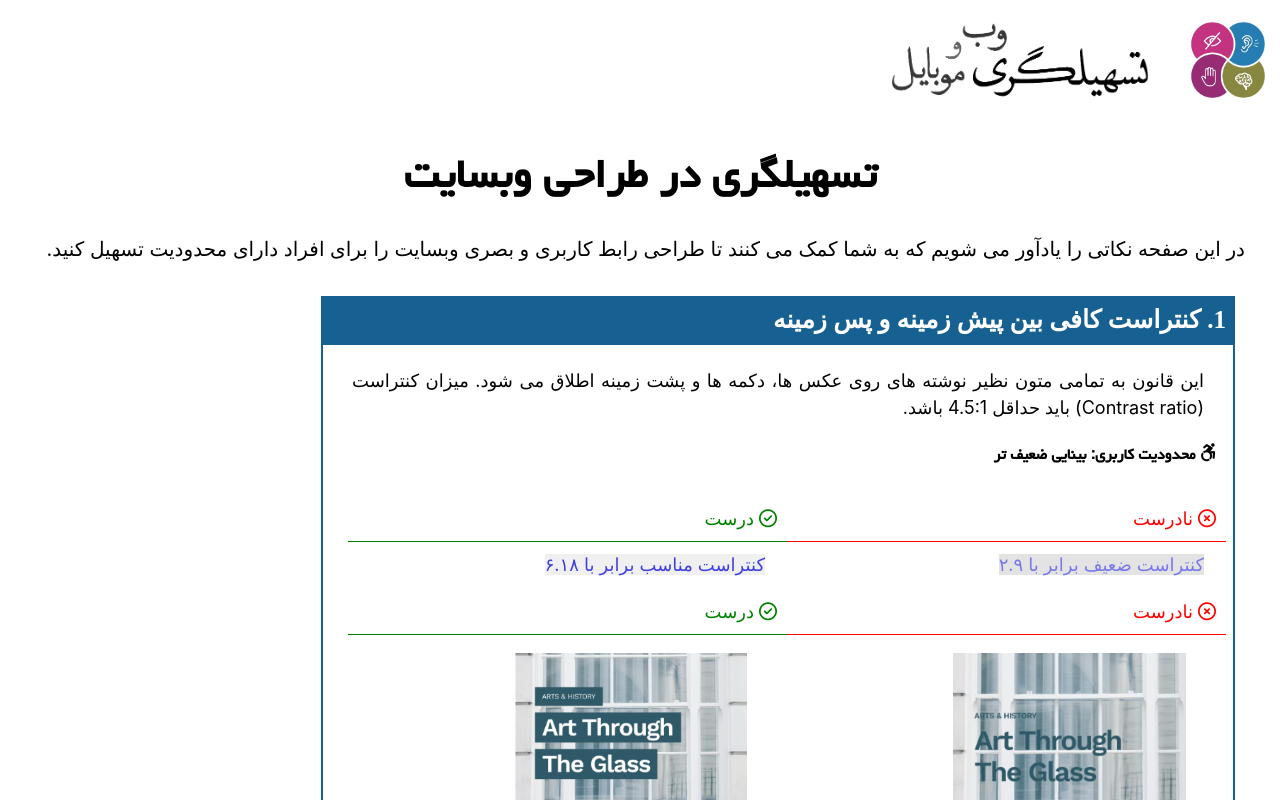
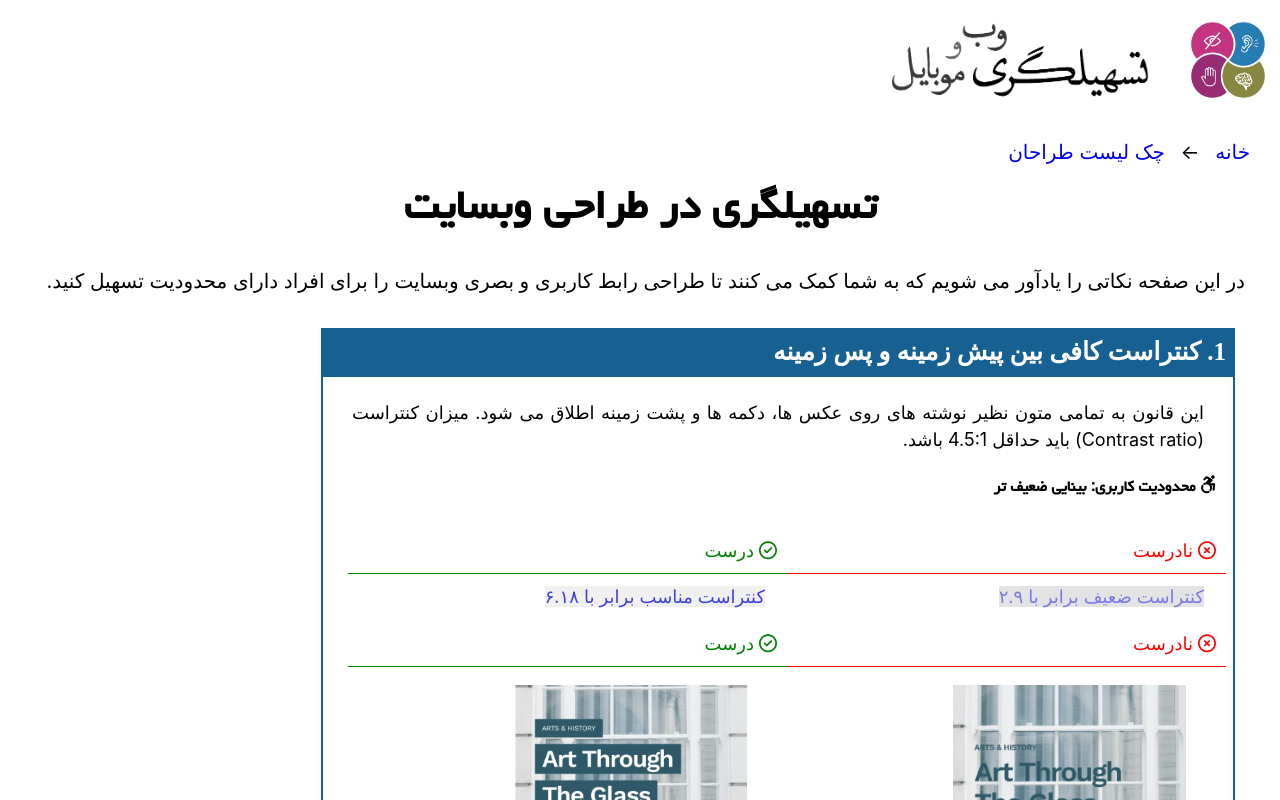
Before and after one commit to boshranabaei/iran-web-a11y, a React (Create React App) app: page /design in a window 1280 px wide. Shown: the top 800 px of the page. Built offline with nearby package versions, Linux system fonts and the light colour scheme.

Commit message:
added Breadcrump

```diff
--- a/public/assets/strings/constantTitles.json
+++ b/public/assets/strings/constantTitles.json
@@ -1,10 +1,12 @@
 {
+    "ARROW": " ← ",
     "BACK":"بازگشت",
     "CHECKLIST_DESIGN": "چک لیست طراحان",
     "CHECKLIST_PROGRAMMING": "چک لیست برنامه نویسان",
     "CONSTRUCTION": "Stay tuned – exciting updates are on the way",
     "DESIGN_TITLE": "تسهیلگری در طراحی وبسایت",
     "DESIGN_P1": "در این صفحه نکاتی را یادآور می شویم که به شما کمک می کنند تا طراحی رابط کاربری و بصری وبسایت را برای افراد دارای محدودیت تسهیل کنید.",
+    "HOME":"خانه",
     "HOME_P1_1": "ما طراحان و برنامه نویسانی هستیم که برای \"همه\" سایت و اپلیکیشن می سازیم.",
     "HOME_P1_2":"حتی با تفاوت ها و محدودیت های جسمی/ ذهنی",
     "HOME_P2_1":"Small change, BIG impact...",
--- a/src/app/App.js
+++ b/src/app/App.js
@@ -1,13 +1,14 @@
 import './App.scss';
-import {Routes, Route, Link} from "react-router-dom";
+import {Routes, Route, Link, useLocation} from "react-router-dom";
 import Home from "../home/home";
 import Programming from "../programming/programming";
 import Design from "../design/design";
+import Breadcrump from '../breadcrump/breadcrump';
 
 function App() {
     const titleImg = `${process.env.PUBLIC_URL}/assets/img/home-title-tr.png`;
     const logoImg = `${process.env.PUBLIC_URL}/assets/img/logo-tr.png`;
-
+    const shouldShowBreadcrump = useLocation().pathname !== '/';
     return(
         <>
             <header>
@@ -16,6 +17,7 @@ function App() {
                     <img id="logoImg" alt="ss" src={logoImg}/>
                 </Link>
                 <br/>
+                {shouldShowBreadcrump && Breadcrump()}
             </header>
             <main>
                 {
--- /dev/null
+++ b/src/breadcrump/breadcrump.js
@@ -0,0 +1,26 @@
+import './breadcrump.scss';
+import { Link, useLocation } from "react-router-dom";
+import { useState, useEffect } from "react";
+
+function Breadcrump() {
+  const [strings, setStrings] = useState({});
+
+  useEffect(() => {
+      fetch(`${process.env.PUBLIC_URL}/assets/strings/constantTitles.json`)
+      .then((response) => response.json())
+      .then((data) => {
+          setStrings(data);
+      })
+      .catch((error) => console.error('Error fetching the string JSON:', error));
+  }, []);
+  const nextTitle = useLocation().pathname === '/design'? strings.CHECKLIST_DESIGN: strings.CHECKLIST_PROGRAMMING;
+  return (
+    <>
+      <div id="breadcrump">
+        <Link to='/'>{strings.HOME}</Link>{strings.ARROW}<Link to={useLocation().pathname}>{nextTitle}</Link>
+      </div>
+    </>
+  );
+}
+
+export default Breadcrump;
--- /dev/null
+++ b/src/breadcrump/breadcrump.scss
@@ -0,0 +1,27 @@
+@import "../../public/assets/scss/colors.scss";
+
+#breadcrump {
+    direction: rtl;
+    display: block;
+    background: white;
+    font-size: 20px;
+    position: relative;
+    top: 24px;
+    padding: 20px;
+    width: 100%;
+    a {
+        text-decoration: none;
+        transform: skew(20deg);
+        margin: 0px 10px;
+    }
+    a:hover {
+        text-decoration: underline;
+    }
+    &:focus{
+        border:  5px solid red;
+    }
+}
+
+@media (min-width: 450px) {
+
+}
--- a/src/design/design.scss
+++ b/src/design/design.scss
@@ -4,6 +4,7 @@ h1 {
     font-family: yekan, serif;
     font-size: 35px;
     text-align: center;
+    margin-top: 55px;
 }
 
 h2 {
@@ -77,6 +78,13 @@ h2::before {
             margin-top: 10px;
             text-decoration: none;
         }
+        a:hover {
+            text-decoration: underline;
+    }
+    &:focus{
+        border:  5px solid red;
+    }
+
     }
     figure {
         text-align: center;
@@ -114,6 +122,7 @@ h2::before {
 @media (min-width: 450px) {
     h1 {
         font-size: 50px;
+        margin-top: 65px;
     }
     h2 {
         font-size: 25px;
--- a/src/home/home.js
+++ b/src/home/home.js
@@ -52,8 +52,8 @@ function Home() {
         </div>
 
         <div className="flex-container">
-          <a href="/design" className="checklist"><i className="fa-solid fa-list-check"></i>{strings.DESIGN_TITLE}</a>
-          <a href="/programming" className="checklist"><i className="fa-solid fa-list-check"></i>{strings.PROGRAM_TITLE}</a>
+          <a href="/design" className="checklist"><i className="fa-solid fa-list-check"></i>{strings.CHECKLIST_DESIGN}</a>
+          <a href="/programming" className="checklist"><i className="fa-solid fa-list-check"></i>{strings.CHECKLIST_PROGRAMMING}</a>
         </div>
           {/*
           <video controls autoPlay muted loop>
```
